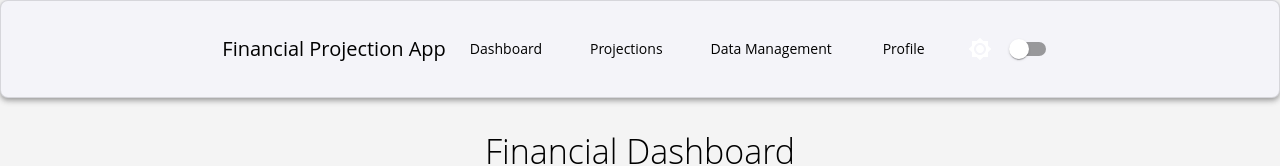
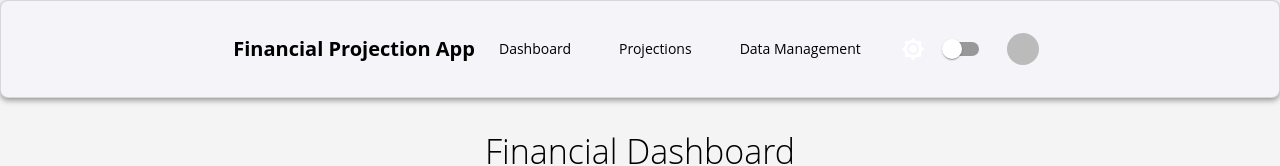
Before and after one commit to DrewDeMo/tcl-quill, a React (Vite) app: page / in a window 1280 px wide. Shown: the top 166 px of the page. Built offline with nearby package versions, Linux system fonts and the light colour scheme; no server answers; the database is empty; sample sign-in values are in the browser's storage.

Commit message:
Enhanced navigation bar styling and added profile icon.

```diff
--- a/src/App.css
+++ b/src/App.css
@@ -115,7 +115,6 @@ html, body, #root, .App {
   text-decoration: underline;
 }
 
-
 .header.scrolled {
   padding: 8px 16px;
 }
@@ -124,6 +123,7 @@ html, body, #root, .App {
   flex-grow: 1;
   text-align: left;
   color: var(--secondary-color);
+  font-weight: 700;
 }
 
 .header .project-icons {
@@ -131,10 +131,14 @@ html, body, #root, .App {
   align-items: center;
 }
 
-.header .project-icons button,
 .header .project-icons .MuiIconButton-root {
   margin-left: 8px;
   color: var(--secondary-color);
+}
+
+.header .project-icons .MuiAvatar-root {
+  width: 32px;
+  height: 32px;
 }
 
 .header button,
--- a/src/components/Header.jsx
+++ b/src/components/Header.jsx
@@ -1,9 +1,13 @@
 import React from 'react';
-import { AppBar, Toolbar, Typography, IconButton, Switch, Box, Button } from '@mui/material';
+import { AppBar, Toolbar, Typography, IconButton, Switch, Box, Button, Avatar } from '@mui/material';
 import { Brightness4 as DarkModeIcon, Brightness7 as LightModeIcon } from '@mui/icons-material';
 import { Link } from 'react-router-dom';
+import { useAuthState } from 'react-firebase-hooks/auth';
+import { auth } from '../firebase';
 
 const Header = ({ darkMode, toggleDarkMode }) => {
+  const [user] = useAuthState(auth);
+
   return (
     <AppBar position="static" className="header">
       <Toolbar>
@@ -14,13 +18,17 @@ const Header = ({ darkMode, toggleDarkMode }) => {
           <Button color="inherit" component={Link} to="/">Dashboard</Button>
           <Button color="inherit" component={Link} to="/projections">Projections</Button>
           <Button color="inherit" component={Link} to="/data">Data Management</Button>
-          <Button color="inherit" component={Link} to="/profile">Profile</Button>
         </Box>
         <div className="project-icons">
           <IconButton color="inherit" onClick={toggleDarkMode}>
             {darkMode ? <DarkModeIcon /> : <LightModeIcon />}
           </IconButton>
           <Switch checked={darkMode} onChange={toggleDarkMode} />
+          {user && (
+            <IconButton color="inherit" component={Link} to="/profile">
+              <Avatar alt={user.displayName || 'User'} src={user.photoURL || '/default-avatar.png'} />
+            </IconButton>
+          )}
         </div>
       </Toolbar>
     </AppBar>
```
